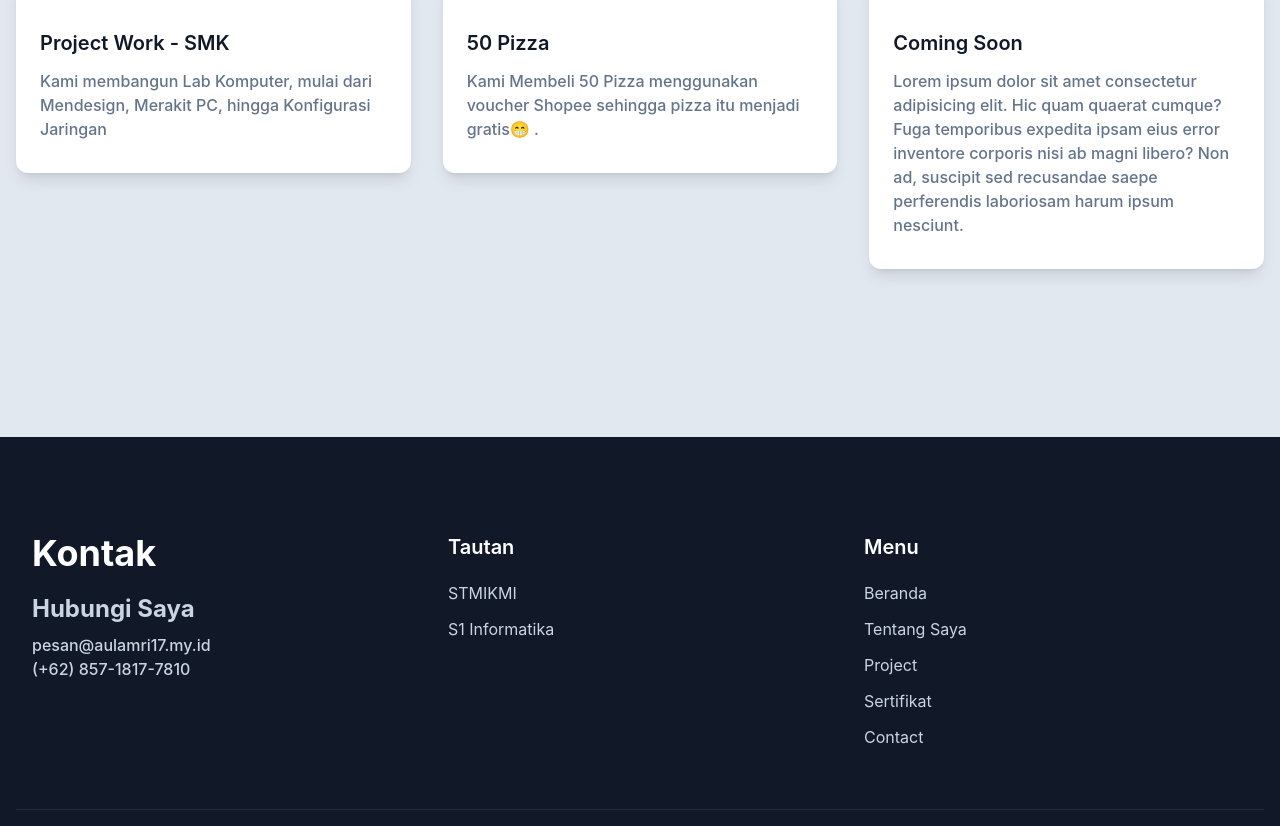
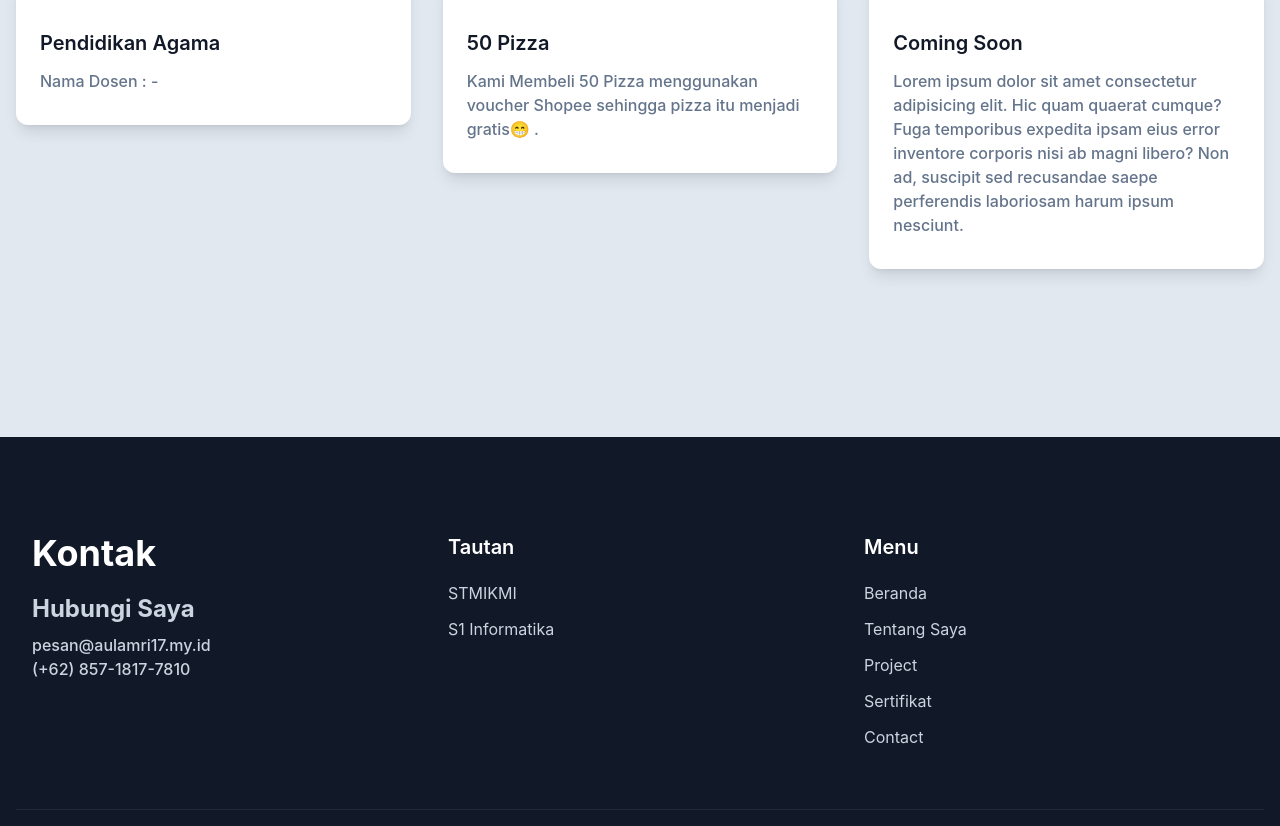
Before and after one commit to amri134/tugasjin.github.io, a website: page index.html in a window 1280 px wide. Shown: the part 1543-2369 px from the top of the page. Drawn offline with nearby package versions, Linux system fonts and the light colour scheme.

Commit message:
Update index.html

```diff
--- a/index.html
+++ b/index.html
@@ -148,8 +148,8 @@
           <div class="bg-white rounded-xl shadow-lg overflow-hidden mb-10">
             <img src="dist/img/project/2.jpg" alt="projectworksmk" />
             <div class="py-8 px-6">
-              <h3><a href="#" class="block mb-3 font-semibold text-xl text-dark hover:text-primary">Project Work - SMK</a></h3>
-              <p class="font-medium text-base text-secondary">Kami membangun Lab Komputer, mulai dari Mendesign, Merakit PC, hingga Konfigurasi Jaringan</p>
+              <h3><a href="#" class="block mb-3 font-semibold text-xl text-dark hover:text-primary">Pendidikan Agama</a></h3>
+              <p class="font-medium text-base text-secondary">Nama Dosen : -</p>
             </div>
           </div>
         </div>
```
